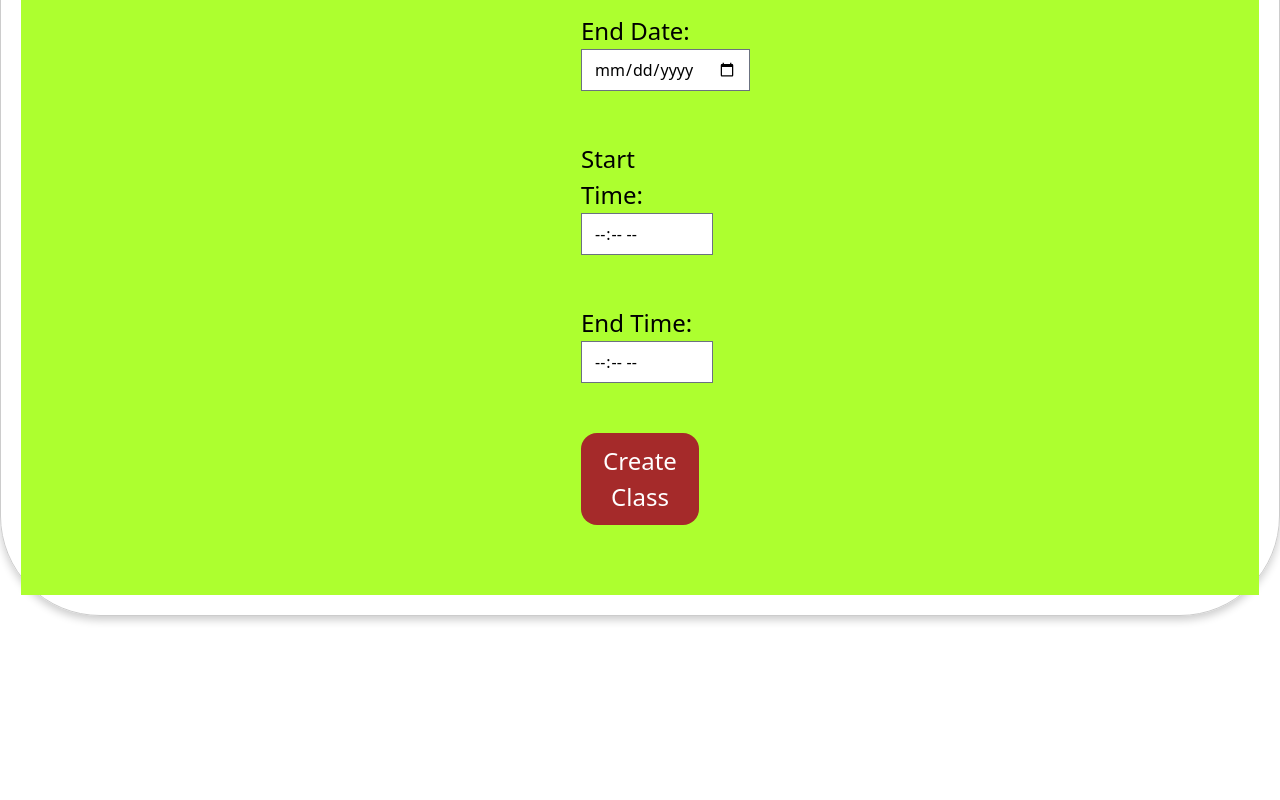
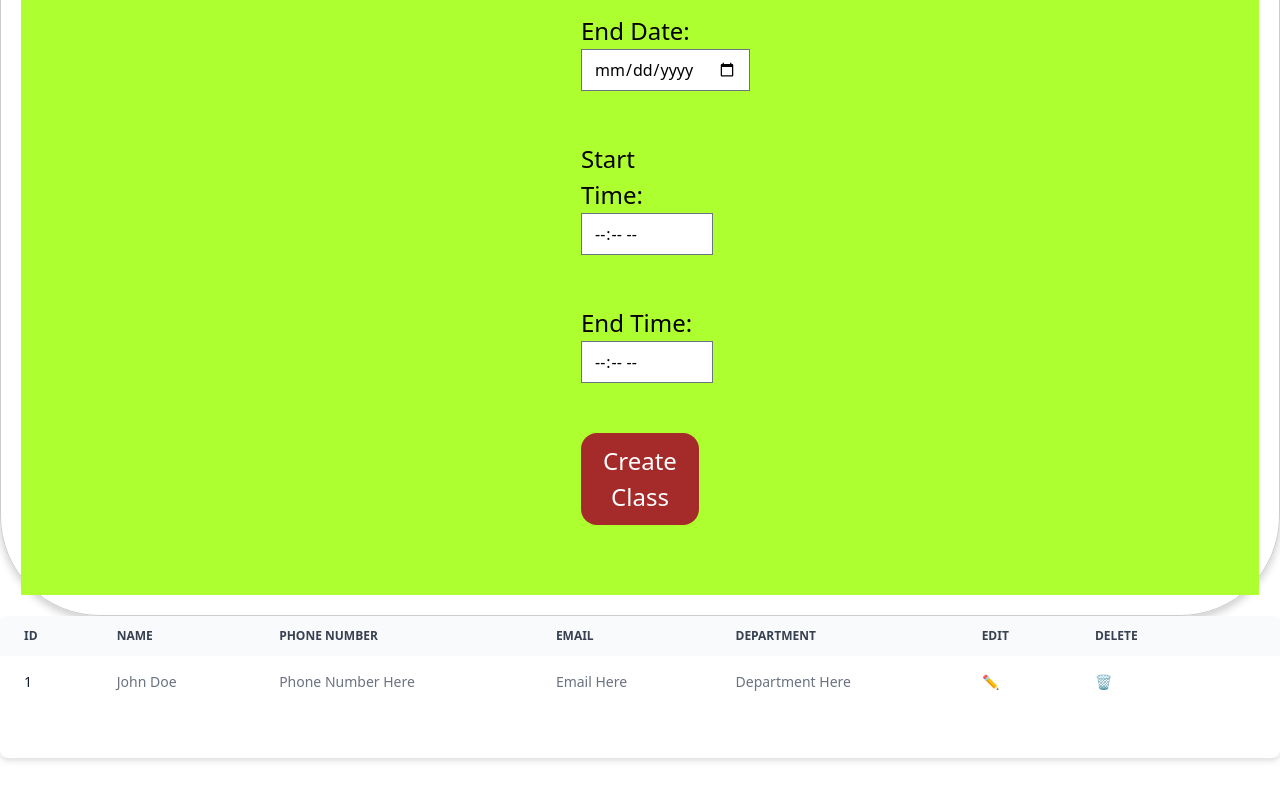
Before and after one commit to shaddybett/attendance-tracker-frontend, a React (Create React App) app in the folder client/: page / in a window 1280 px wide. Shown: the part 454-1254 px from the top of the page. Before the commit the page ends 1170 px from the top, so only its background shows below. Built offline with nearby package versions, Linux system fonts and the light colour scheme.

Commit message:
Admin page

```diff
--- a/client/package.json
+++ b/client/package.json
@@ -11,6 +11,7 @@
     "postcss": "^8.4.35",
     "react": "^18.2.0",
     "react-dom": "^18.2.0",
+    "react-router-dom": "^6.22.1",
     "react-scripts": "5.0.1",
     "tailwindcss": "^3.4.1",
     "web-vitals": "^2.1.4"
--- /dev/null
+++ b/client/src/Admin.js
@@ -0,0 +1,47 @@
+'use client';
+
+import { Table } from 'flowbite-react';
+
+function Admin() {
+  return (
+    <div className="overflow-x-auto">
+      <Table striped>
+        <Table.Head>
+          <Table.HeadCell>Id</Table.HeadCell>
+          <Table.HeadCell>Name</Table.HeadCell>
+          <Table.HeadCell>Phone Number</Table.HeadCell>
+          <Table.HeadCell>Email</Table.HeadCell>
+          <Table.HeadCell>Department</Table.HeadCell>
+           <Table.HeadCell>Edit</Table.HeadCell>
+            <Table.HeadCell>Delete</Table.HeadCell>
+          <Table.HeadCell>
+            <span className="sr-only">Edit</span>
+          </Table.HeadCell>
+        </Table.Head>
+        <Table.Body className="divide-y">
+          <Table.Row className="bg-white dark:border-gray-700 dark:bg-gray-800">
+            <Table.Cell className="whitespace-nowrap font-medium text-gray-900 dark:text-white">
+              1
+            </Table.Cell>
+            <Table.Cell>John Doe</Table.Cell>
+            <Table.Cell>Phone Number Here</Table.Cell>
+            <Table.Cell>Email Here</Table.Cell>
+            <Table.Cell>Department Here</Table.Cell>
+            <Table.Cell>
+              <a href="#" className="font-medium text-cyan-600 hover:underline dark:text-cyan-500">
+                  ✏️
+              </a>
+            </Table.Cell>
+            <Table.Cell>
+              <a href="#" className="font-medium text-cyan-600 hover:underline dark:text-cyan-500">
+                 🗑️
+              </a>
+            </Table.Cell>
+          </Table.Row>
+        </Table.Body>
+      </Table>
+    </div>
+  );
+}
+
+export default Admin;
--- a/client/src/App.js
+++ b/client/src/App.js
@@ -1,5 +1,6 @@
 import React from 'react'
 import Form from './Form'
+import Admin from './Admin'
 
 
 function App() {
@@ -7,6 +8,7 @@ function App() {
     <div>
       <h1>Application</h1>
       <Form />
+      <Admin />
     </div>
 
   )
--- a/client/src/index.js
+++ b/client/src/index.js
@@ -1,12 +1,14 @@
 import React from 'react';
-import ReactDOM from 'react-dom/client';
+import ReactDOM from 'react-dom';
+import { BrowserRouter } from 'react-router-dom';
 import './index.css';
 import App from './App';
-
 
 const root = ReactDOM.createRoot(document.getElementById('root'));
 root.render(
   <React.StrictMode>
-    <App />
+    <BrowserRouter> {/* Wrap your App component with BrowserRouter */}
+      <App />
+    </BrowserRouter>
   </React.StrictMode>
 );
```
Also changed, not shown: 1 other file (tests, documents, lock files or other folders).
